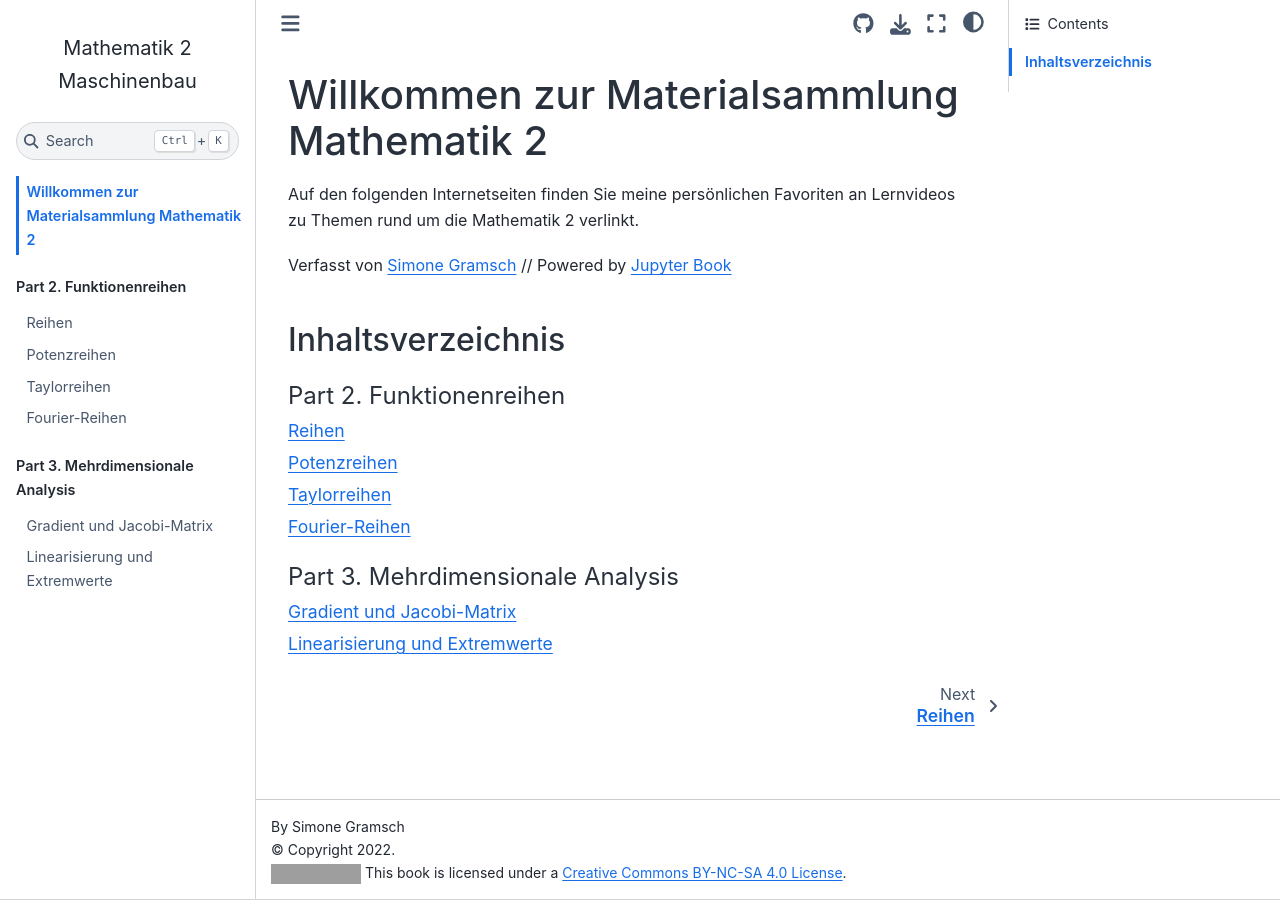
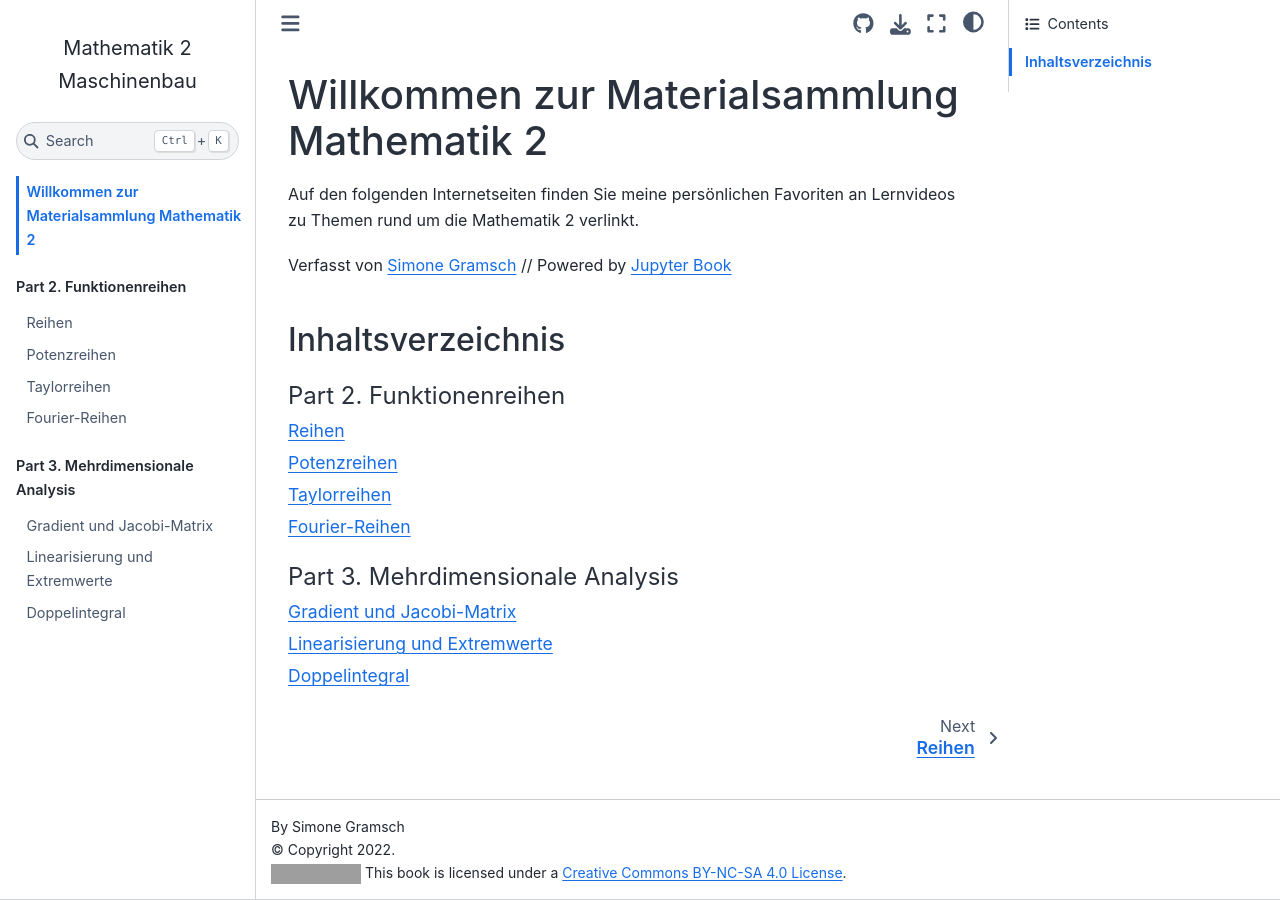
Before and after one commit to gramschs/book_mathe02, a Jupyter Book: the page built from doc/intro.md, in a window 1280 px wide. Built offline with Jupyter Book 1.0.4 settings and Sphinx 7.4.7 and the Sphinx Book theme 1.1.4, drawn with Linux system fonts in a browser that asks for light colours; pages that are not in the unit, such as notebooks, are missing from menus; grey boxes are pictures that could not be loaded.

```diff
--- a/doc/_toc.yml
+++ b/doc/_toc.yml
@@ -22,3 +22,5 @@ parts:
     title: Gradient und Jacobi-Matrix
   - file: part08
     title: Linearisierung und Extremwerte
+  - file: part09
+    title: Doppelintegral
```
Also changed, not shown: doc/part09.ipynb (added), doc/pics/part09_integral1D.svg (added), doc/pics/part09_singleintegral.svg (added), doc/pics/part09_sketch_doubleintegral.svg (added), doc/pics/part09_sketch_volume.svg (added), 3 other files.
